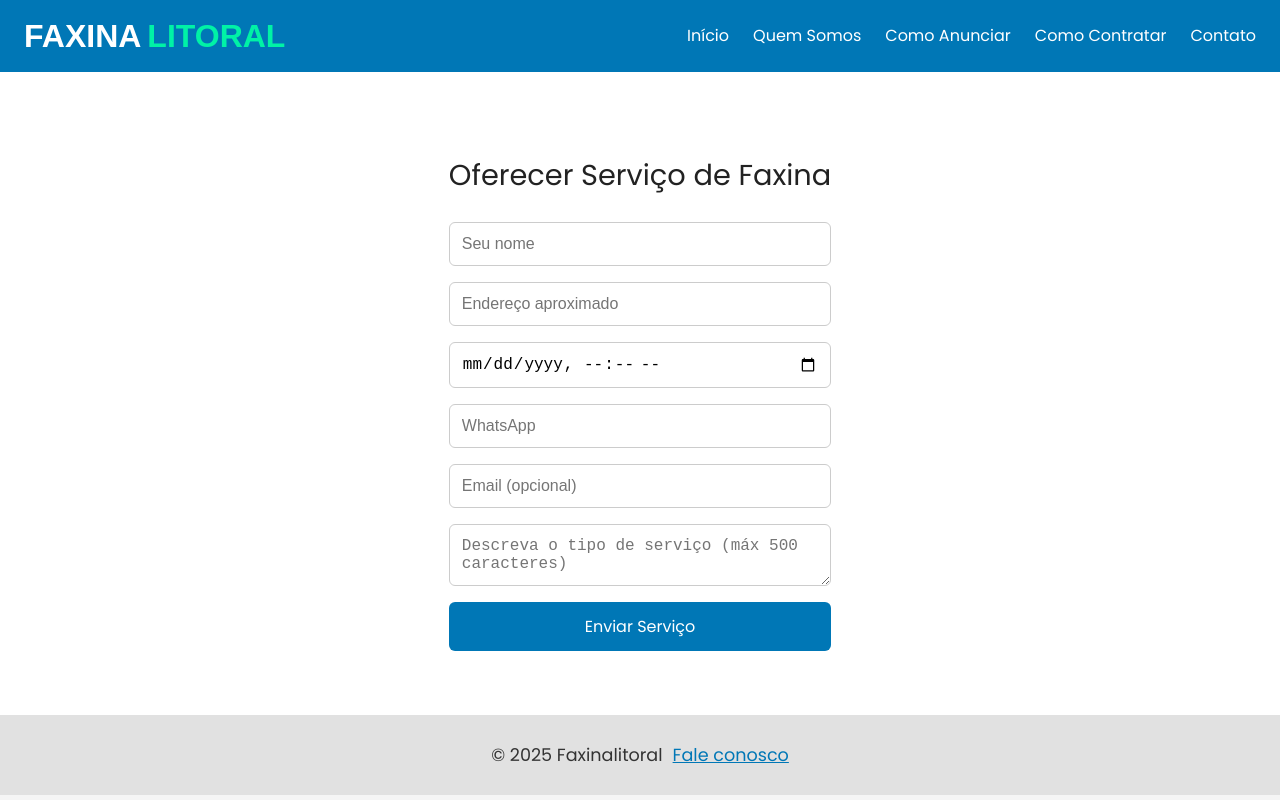
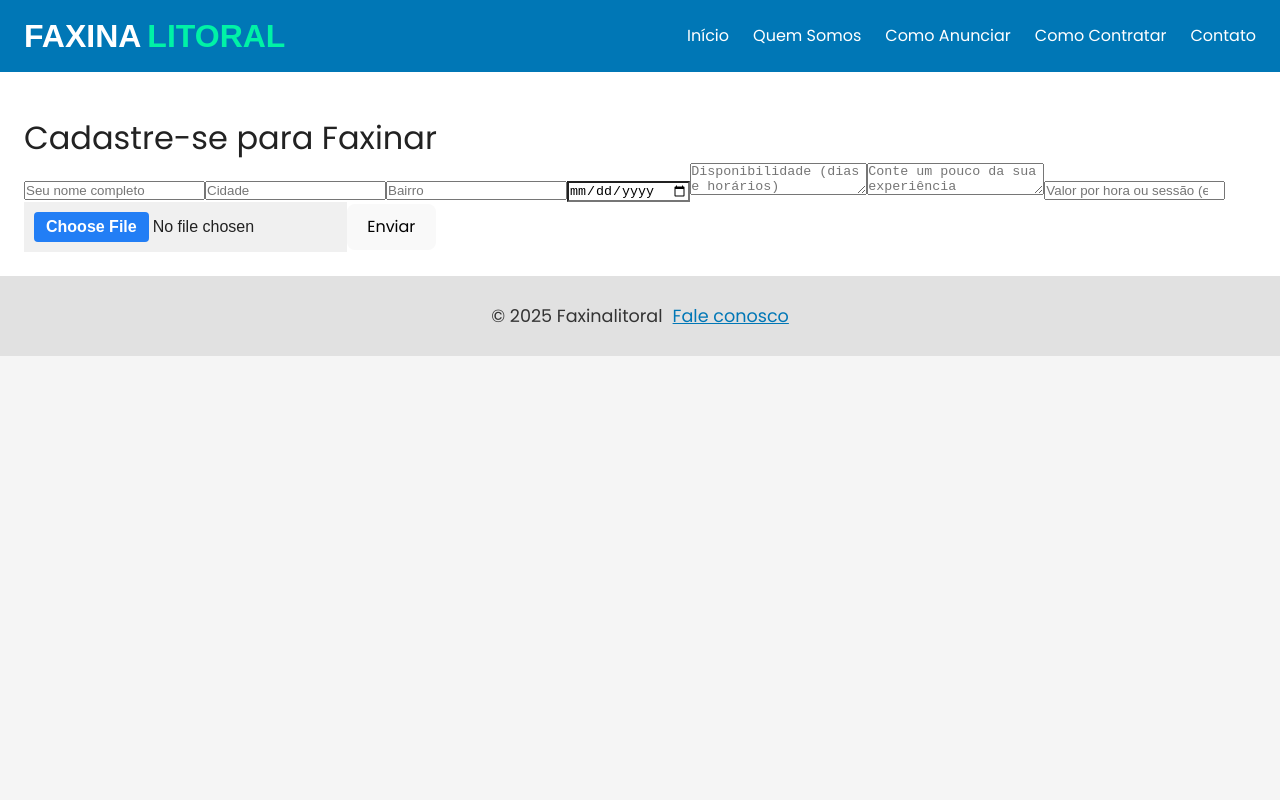
Before and after one commit to countdracula6/faxina-litoral, a React (Vite) app: page /faxinar in a window 1280 px wide. Built offline with nearby package versions, Linux system fonts and the light colour scheme.

Commit message:
More Polishes

```diff
--- a/src/pages/Faxinar.css
+++ b/src/pages/Faxinar.css
@@ -1,41 +1,25 @@
-.faxinar-form {
-  padding: 40px 16px;
-  max-width: 600px;
-  margin: 0 auto;
-  font-family: 'Poppins', sans-serif;
+.faxinar-form input[type="date"] {
+  appearance: none;
+  -webkit-appearance: none;
 }
 
-.faxinar-form h1 {
-  text-align: center;
-  font-size: 1.8rem;
-  margin-bottom: 30px;
+.faxinar-form input[type="file"] {
+  border: none;
+  background-color: #f0f0f0;
+  padding: 10px;
+  font-size: 1rem;
 }
 
-.faxinar-form form {
-  display: flex;
-  flex-direction: column;
-  gap: 16px;
+.faxinar-form input[type="file"]::file-selector-button {
+  background-color: #227ef5;
+  color: white;
+  border: none;
+  padding: 6px 12px;
+  border-radius: 4px;
+  cursor: pointer;
+  font-weight: bold;
 }
 
-.faxinar-form input,
-.faxinar-form textarea {
-  padding: 12px;
-  font-size: 1rem;
-  border: 1px solid #ccc;
-  border-radius: 6px;
-  resize: vertical;
+.faxinar-form input[type="file"]::file-selector-button:hover {
+  background-color: #155fb5;
 }
-
-.faxinar-form button {
-  background-color: #0077b6;
-  color: white;
-  padding: 12px;
-  font-size: 1rem;
-  border: none;
-  border-radius: 6px;
-  cursor: pointer;
-}
-
-.faxinar-form button:hover {
-  background-color: #005f8a;
-}
--- a/src/pages/Faxinar.jsx
+++ b/src/pages/Faxinar.jsx
@@ -4,35 +4,43 @@ import './Faxinar.css';
 export default function Faxinar() {
   const [formData, setFormData] = useState({
     nome: '',
-    endereco: '',
-    datahora: '',
-    telefone: '',
-    email: '',
-    servico: ''
+    cidade: '',
+    bairro: '',
+    disponibilidade: '',
+    experiencia: '',
+    foto: null,
+    valor: '',
+    data: '',
   });
 
-  const handleChange = e => {
-    setFormData({ ...formData, [e.target.name]: e.target.value });
+  const handleChange = (e) => {
+    const { name, value, type, files } = e.target;
+    setFormData((prev) => ({
+      ...prev,
+      [name]: type === 'file' ? files[0] : value,
+    }));
   };
 
-  const handleSubmit = e => {
+  const handleSubmit = (e) => {
     e.preventDefault();
-    console.log('Serviço enviado:', formData);
-    alert('Serviço enviado com sucesso!');
+    console.log(formData);
+    alert("Informações enviadas com sucesso!");
   };
 
   return (
-    <section className="faxinar-form">
-      <h1>Oferecer Serviço de Faxina</h1>
+    <div className="faxinar-form">
+      <h1>Cadastre-se para Faxinar</h1>
       <form onSubmit={handleSubmit}>
-        <input type="text" name="nome" placeholder="Seu nome" required onChange={handleChange} />
-        <input type="text" name="endereco" placeholder="Endereço aproximado" required onChange={handleChange} />
-        <input type="datetime-local" name="datahora" required onChange={handleChange} />
-        <input type="tel" name="telefone" placeholder="WhatsApp" required onChange={handleChange} />
-        <input type="email" name="email" placeholder="Email (opcional)" onChange={handleChange} />
-        <textarea name="servico" maxLength="500" placeholder="Descreva o tipo de serviço (máx 500 caracteres)" required onChange={handleChange} />
-        <button type="submit">Enviar Serviço</button>
+        <input type="text" name="nome" placeholder="Seu nome completo" onChange={handleChange} required />
+        <input type="text" name="cidade" placeholder="Cidade" onChange={handleChange} required />
+        <input type="text" name="bairro" placeholder="Bairro" onChange={handleChange} required />
+        <input type="date" name="data" onChange={handleChange} required />
+        <textarea name="disponibilidade" placeholder="Disponibilidade (dias e horários)" onChange={handleChange} required />
+        <textarea name="experiencia" placeholder="Conte um pouco da sua experiência" onChange={handleChange} />
+        <input type="number" name="valor" placeholder="Valor por hora ou sessão (em R$)" onChange={handleChange} required />
+        <input type="file" name="foto" accept="image/*" onChange={handleChange} />
+        <button type="submit">Enviar</button>
       </form>
-    </section>
+    </div>
   );
 }
```
